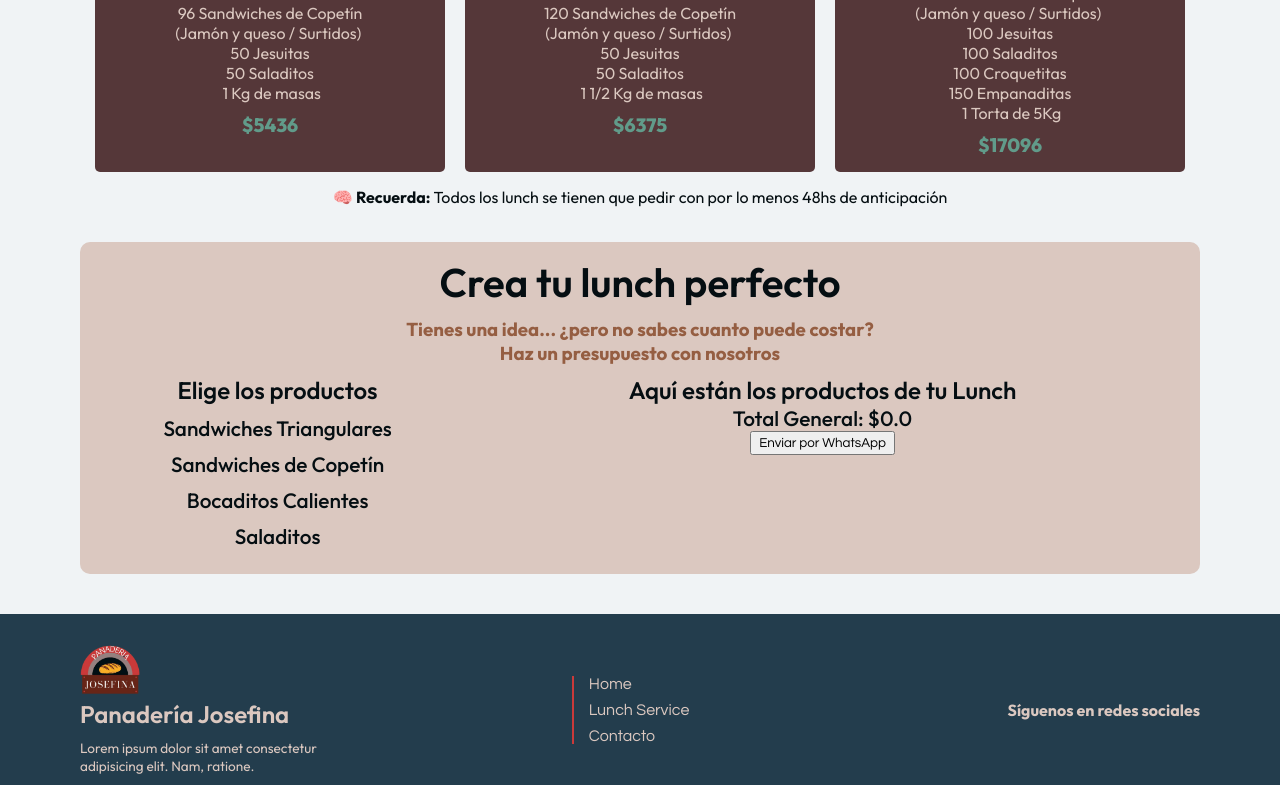
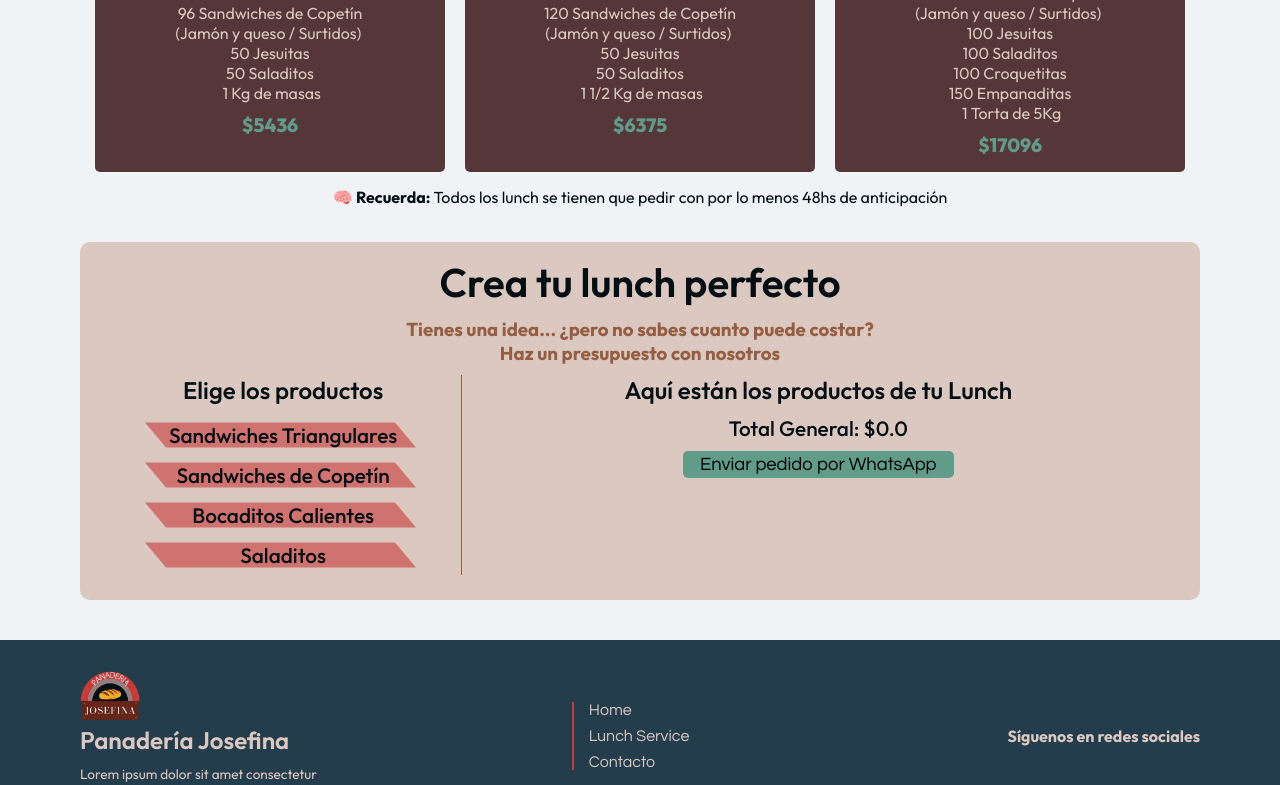
Before and after one commit to Veneburon15/panaderia_josefina, a React (Vite) app: page /lunchService in a window 1280 px wide. Shown: the part 1198-1983 px from the top of the page. Built offline with nearby package versions, Linux system fonts and the light colour scheme.

Commit message:
CustomLunch UX/UI changes

```diff
--- a/src/Pages/LunchService/sections/CustomLunch.jsx
+++ b/src/Pages/LunchService/sections/CustomLunch.jsx
@@ -31,8 +31,6 @@ const CustomLunch = (props, customSection) => {
         {/* Pasar la función handleAddProduct correctamente */}
         <ProductPicking onAddProduct={handleAddProduct} />
 
-        <span className='decorationSpan'></span>
-
         {/* Pasar tanto productos como la función onRemoveProduct */}
         <LunchListRendering
           products={selectedProducts}
--- a/src/Pages/LunchService/sections/CustomLunchComponents/LunchListRendering.jsx
+++ b/src/Pages/LunchService/sections/CustomLunchComponents/LunchListRendering.jsx
@@ -125,21 +125,21 @@ const LunchListRendering = ({ products, setProducts }) => {
         {products.map((product) => (
           <div key={product.id} className="productItem">
             <div className='itemTopDiv'>
-              <li>{getCategoryTitle(product.categoria)} {product.nombre} - ${product.precioUnidad}</li>
+              <p>{getCategoryTitle(product.categoria)} {product.nombre} - <strong>${product.precioUnidad} c/u</strong> </p>
               <Counter
                 productId={product.id}
                 category={product.categoria}
               />
             </div>
             <div className='itemBelowDiv'>
-              <button onClick={() => handleRemoveProduct(product.id)}>Eliminar</button>
+              <button className='deleteButton' onClick={() => handleRemoveProduct(product.id)}>Eliminar Producto</button>
               <p>Total: ${calculateTotal(product).toFixed(1)}</p>
             </div>
           </div>
         ))}
       </ul>
       <h4>Total General: ${calculateTotalArray().toFixed(1)}</h4>
-      <button onClick={handleSendWhatsApp}>Enviar por WhatsApp</button> {/* Botón para enviar el mensaje */}
+      <button className='whatsAppSendButton' onClick={handleSendWhatsApp}>Enviar pedido por WhatsApp</button>
     </section>
   );
 };
--- a/src/Pages/LunchService/sections/CustomLunchComponents/ProductsCategory.jsx
+++ b/src/Pages/LunchService/sections/CustomLunchComponents/ProductsCategory.jsx
@@ -3,13 +3,16 @@ import React from 'react';
 const ProductsCategory = ({ title, isActive, toggleSection, products, handleProductSelect }) => {
     return (
         <div className="accordionDiv">
-            <h4 onClick={toggleSection} className="toggleTrigger">{title}</h4>
+            <div className='toggleTrigger'>
+                <h4 onClick={toggleSection}>{title}</h4>
+                <span className='backgroundDecoration'></span>
+            </div>
             {isActive && (
                 <div className="accordionContent">
                     <ul>
                         {products.map((product) => (
                             <li key={product.id} className='list'>
-                                {product.nombre} - ${product.precioUnidad}
+                                <p> {product.nombre} - ${product.precioUnidad} c/u </p>
                                 <button onClick={() => handleProductSelect(product)}>Agregar</button>
                             </li>
                         ))}
--- a/src/scss/_components.scss
+++ b/src/scss/_components.scss
@@ -6,7 +6,7 @@
     z-index: 1000;
     // width: 130px;
     // height: 22px;
-    background-color: $main-complementary-color;
+    background-color: $whatsApp-background;
     display: flex;
     justify-content: left;
     align-items: center;
--- a/src/scss/_homePage.scss
+++ b/src/scss/_homePage.scss
@@ -8,14 +8,12 @@
         height: 30vh;
         margin: 0 0 40px 0;
     }
-    // padding: 0 80px;
 
     // HeroHome STYLES
     .heroHome{
         display: flex;
         align-items: center;
         justify-content: space-between;
-        // CUANDO AGREGUEMOS LA IMAGEN HAY QUE BORRAR LA LINEA DE ARRIBA
 
         .leftSideDiv{
             @include flex_column;
--- a/src/scss/_lunchService.scss
+++ b/src/scss/_lunchService.scss
@@ -211,7 +211,7 @@
         text-align: center;
         background-color: $secondary-font-color;
         border-radius: 10px;
-        padding: 15px 15px 25px 15px;
+        padding: 15px 25px 25px 25px;
         gap: 10px;
         color: $main-font-color;
 
@@ -219,10 +219,24 @@
             color: $primary-color;
         }
 
+        button{
+            font-family: $text-font;
+            padding: 4px 17px;
+            font-size: 0.9rem;
+            border-radius: 5px;
+            border: none;
+            transition: all 0.3s ease-in-out;
+        }
+        button:hover{
+            color: $secondary-font-color;
+            background-color: $terciary-color;
+        }
+
         .secondaryCustomHeader{
             font-size: 1.15rem;
             font-weight: 300;
             color: $main-font-color;
+            margin-bottom: 10px
         }
 
         .customLunchContainer{
@@ -241,29 +255,63 @@
 
             .productTypeSection{
                 @include flex_column;
-                gap: 10px;
                 height: max-content;
                 width: 33%;
+                padding-right: 3px;
+                border-right: solid 0.12rem $primary-color;
 
                 .accordionDiv{
                     @include flex_column;
-                    gap: 5px;
 
-                    .toggleTrigger{
+                    .toggleTrigger {
+                        @include flex_row;
+                        justify-content: center;
+                        align-items: center;
                         cursor: pointer;
-                        transition: all 0.2s ease-in-out;
+                        padding: 7px 0;
+                        position: relative;
 
+                        h4 {
+                            z-index: 2;
+                            position: relative;
+                            background-color: transparent;
+                        }
+
+                        span {
+                            width: 250px;
+                            height: 25px;
+                            background-color: $primary-logo-color;
+                            margin: 0 15px;
+                            z-index: 1;
+                            position: absolute;
+                            left: 50%;
+                            top: 50%;
+                            transform: translate(-57%, -50%) skewX(40deg);
+                            opacity: 0.6;
+                            transition: all 0.2s ease-in-out;
+                        }
                     }
                     .toggleTrigger:hover{
-                        color: $primary-logo-color;
+                        span{
+                            background-color: $primary-color;
+
+                        }
                     }
 
                     ul{
                         @include flex_column;
-                        gap: 5px;
 
                         .list{
-                            margin: 0 10px 0 0;
+                            @include flex_row;
+                            justify-content: space-between;
+                            align-items: center;
+                            text-align: left;
+                            padding: 10px 15px;
+                            border-bottom: solid 1px gray;
+
+                            p{
+                                max-width: 70%;
+                            }
                         }
                     }
                 }
@@ -271,6 +319,18 @@
 
             .listRenderingSection{
                 width: 66%;
+
+                h4{
+                    margin: 10px 0;
+                }
+                .whatsAppSendButton{
+                    font-size: 1.15rem;
+                    background-color: $secondary-complementary-color
+                }
+                .whatsAppSendButton:hover{
+                    background-color: $main-complementary-color;
+                    color: $main-font-color;
+                }
 
                 .productItem {
                     padding: 7px 10px;
@@ -290,17 +350,15 @@
                             }
 
                             button{
-                                font-family: $text-font;
-                                padding: 4px 17px;
                                 font-size: 1rem;
-                                border-radius: 5px;
-                                border: none;
-                                transition: all 0.3s ease-in-out;
                             }
-                            button:hover{
-                                color: $secondary-font-color;
-                                background-color: $terciary-color;
-                            }
+                        }
+                    }
+                    .itemBelowDiv{
+                        padding: 0 10px 0 0;
+
+                        p{
+                            font-weight: 500;
                         }
                     }
                 }
--- a/src/scss/_variables.scss
+++ b/src/scss/_variables.scss
@@ -22,6 +22,7 @@ $main-background-color: #104C64;
 $secondary-background-color: #B58863;
 $terciary-background-color: #553739;
 $complementary-background-color: #232020;
+$whatsApp-background: #25d366;
 
 
 // // // MEASURES
```
